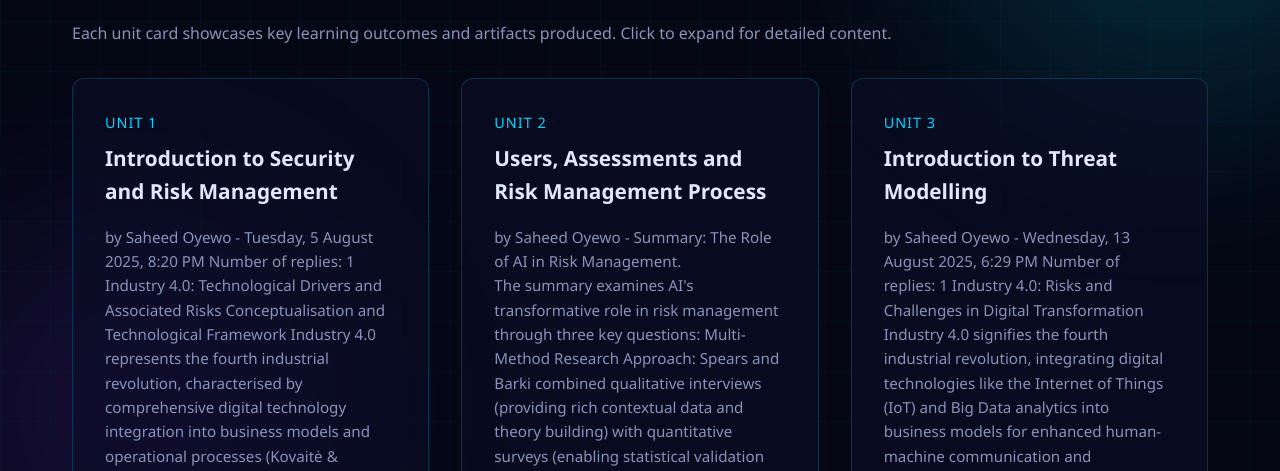
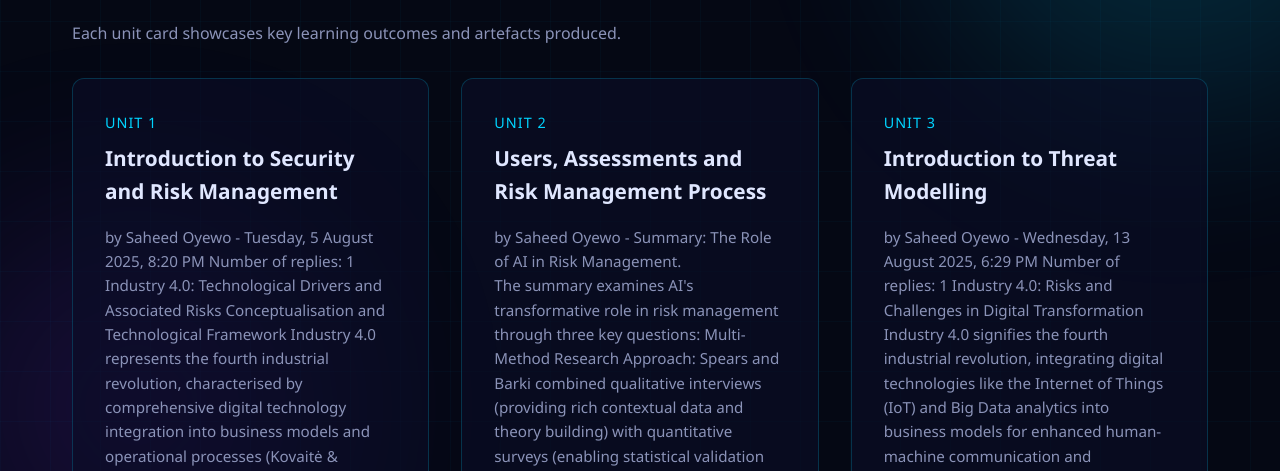
Before and after one commit to Profjd-so25686/Security_Risk_Management, a plain HTML site: page index.html in a window 1280 px wide. Both pictures are taken after a click on the button "UNITS & ARTEFACTS". Shown: the part 329-800 px from the top of the page. Drawn offline with Linux system fonts and the light colour scheme.

Commit message:
Update index.html

```diff
--- a/index.html
+++ b/index.html
@@ -488,7 +488,7 @@
         <!-- Units & Artifacts Section -->
         <section id="units" class="section">
             <h2 style="color: var(--primary); font-size: 2rem; margin-bottom: 1.5rem;">Units & Artefacts</h2>
-            <p style="color: var(--gray); margin-bottom: 2rem;">Each unit card showcases key learning outcomes and artifacts produced. Click to expand for detailed content.</p>
+            <p style="color: var(--gray); margin-bottom: 2rem;">Each unit card showcases key learning outcomes and artefacts produced.</p>
 
             <div class="units-grid">
                 <div class="unit-card">
```
